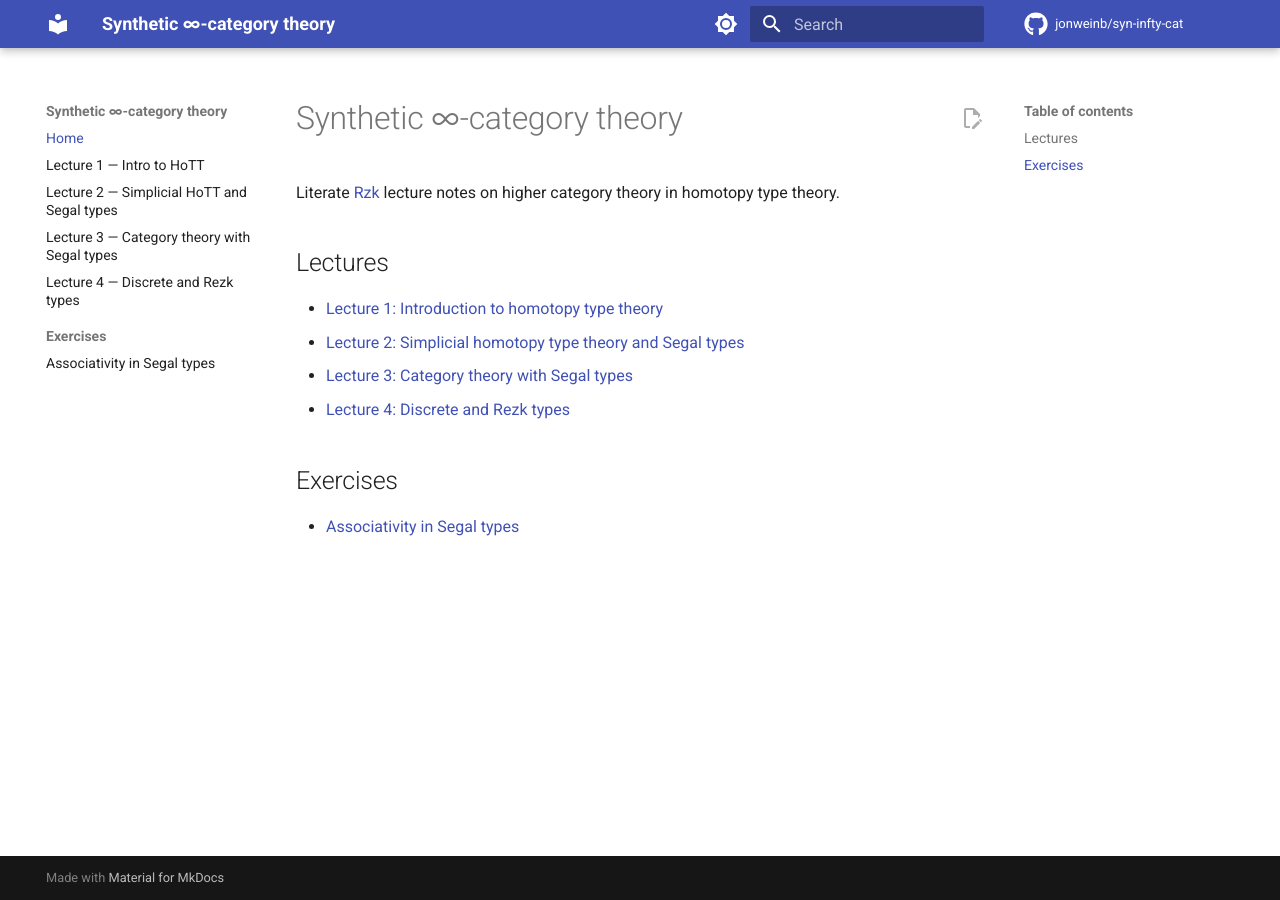
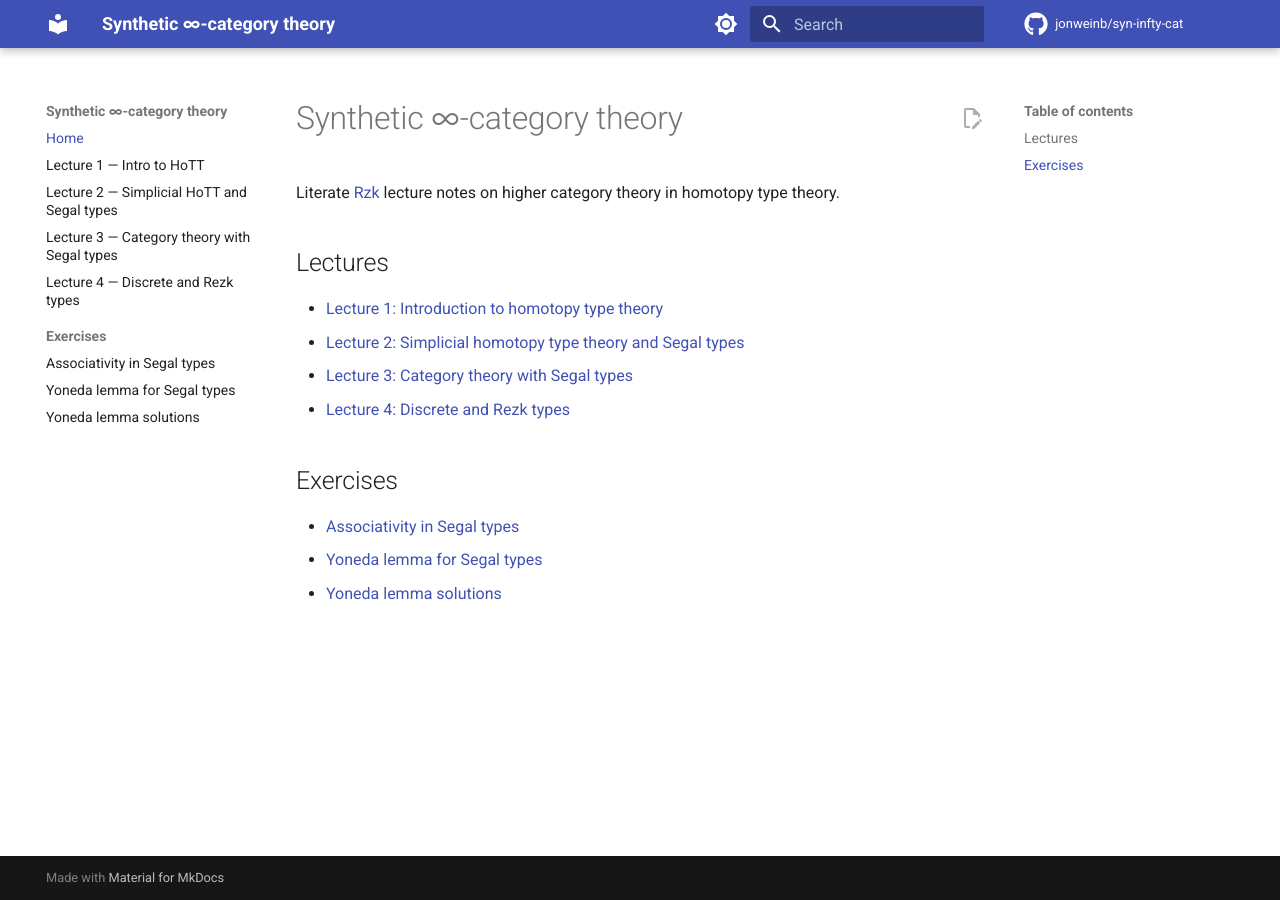
Before and after one commit to jonweinb/syn-infty-cat, an MkDocs documentation site: the page built from lectures/index.md, in a window 1280 px wide. Built offline with MkDocs 1.6.1 and Material for MkDocs 9.7.7, drawn with Linux system fonts in a browser that asks for light colours; comment, search, counter and statistics services are not loaded.

Commit message:
add and fix exercise links

```diff
--- a/lectures/index.md
+++ b/lectures/index.md
@@ -11,4 +11,6 @@ Literate [Rzk](https://rzk-lang.github.io/) lecture notes on higher category the
 
 ## Exercises
 
-- [Associativity in Segal types](exercises/03a-associativity.rzk.md)
+- [Associativity in Segal types](exercises/02a-associativity.rzk.md)
+- [Yoneda lemma for Segal types](exercises/03a-yoneda-lemma.rzk.md)
+- [Yoneda lemma solutions](exercises/03a-yoneda-lemma-solutions.rzk.md)
--- a/mkdocs.yml
+++ b/mkdocs.yml
@@ -17,7 +17,9 @@ nav:
   - Lecture 3 — Category theory with Segal types: 03-more-segal.rzk.md
   - Lecture 4 — Discrete and Rezk types: 04-disc-segal-rezk.rzk.md
   - Exercises:
-      - Associativity in Segal types: exercises/03a-associativity.rzk.md
+      - Associativity in Segal types: exercises/02a-associativity.rzk.md
+      - Yoneda lemma for Segal types: exercises/03a-yoneda-lemma.rzk.md
+      - Yoneda lemma solutions: exercises/03a-yoneda-lemma-solutions.rzk.md
 
 theme:
   name: material
@@ -65,3 +67,6 @@ plugins:
   - rzk:
       render_svg: false
       anchor_definitions: true
+
+hooks:
+  - hooks.py
```
Also changed, not shown: README.md (+3 -1 lines), exercises/03a-yoneda-lemma-solutions.rzk.md (+4 -2 lines), exercises/03a-yoneda-lemma.rzk.md (+2 -0 lines), hooks.py (added, +35 -0 lines), lectures/03-more-segal.rzk.md (+2 -2 lines).
